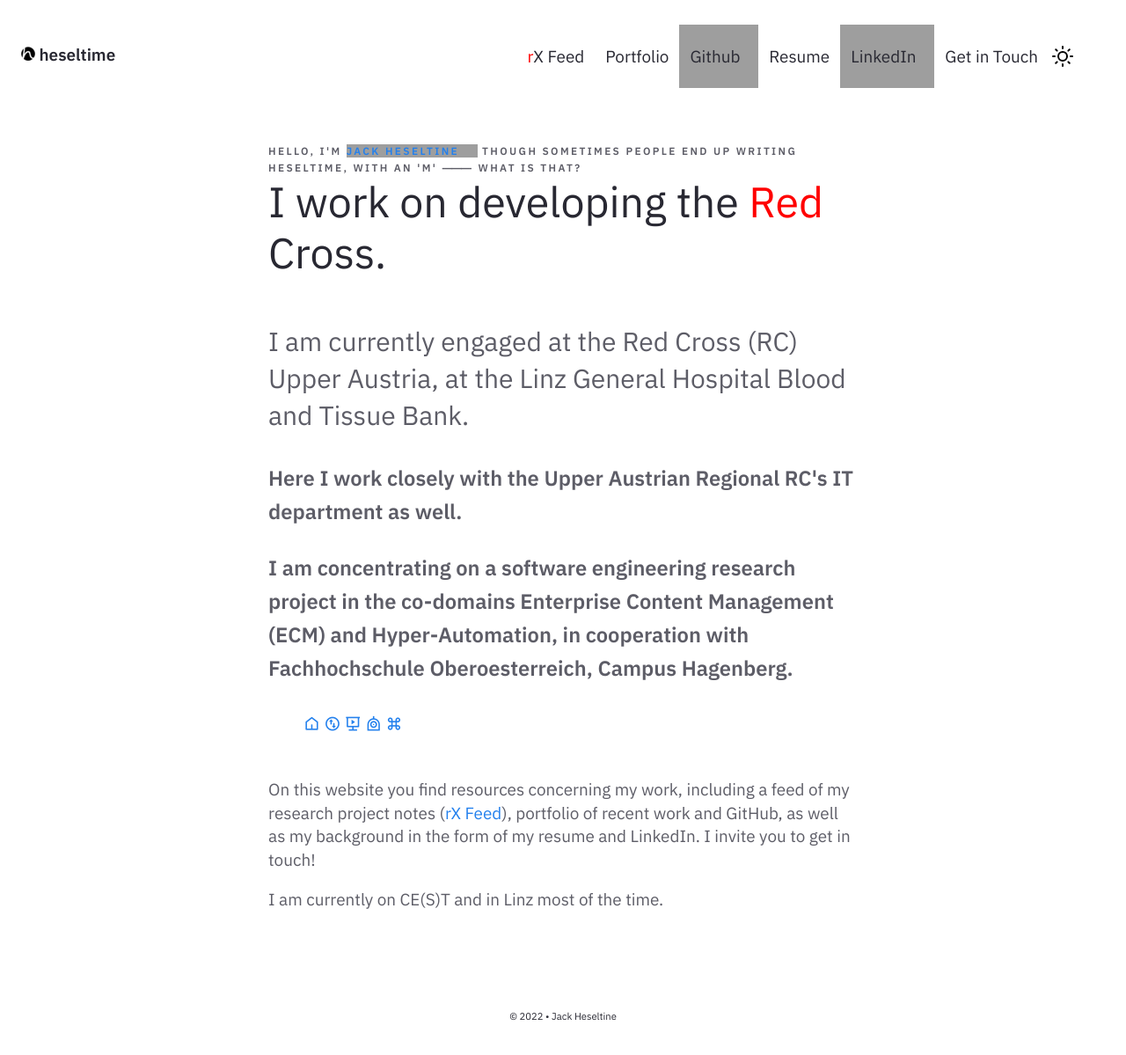
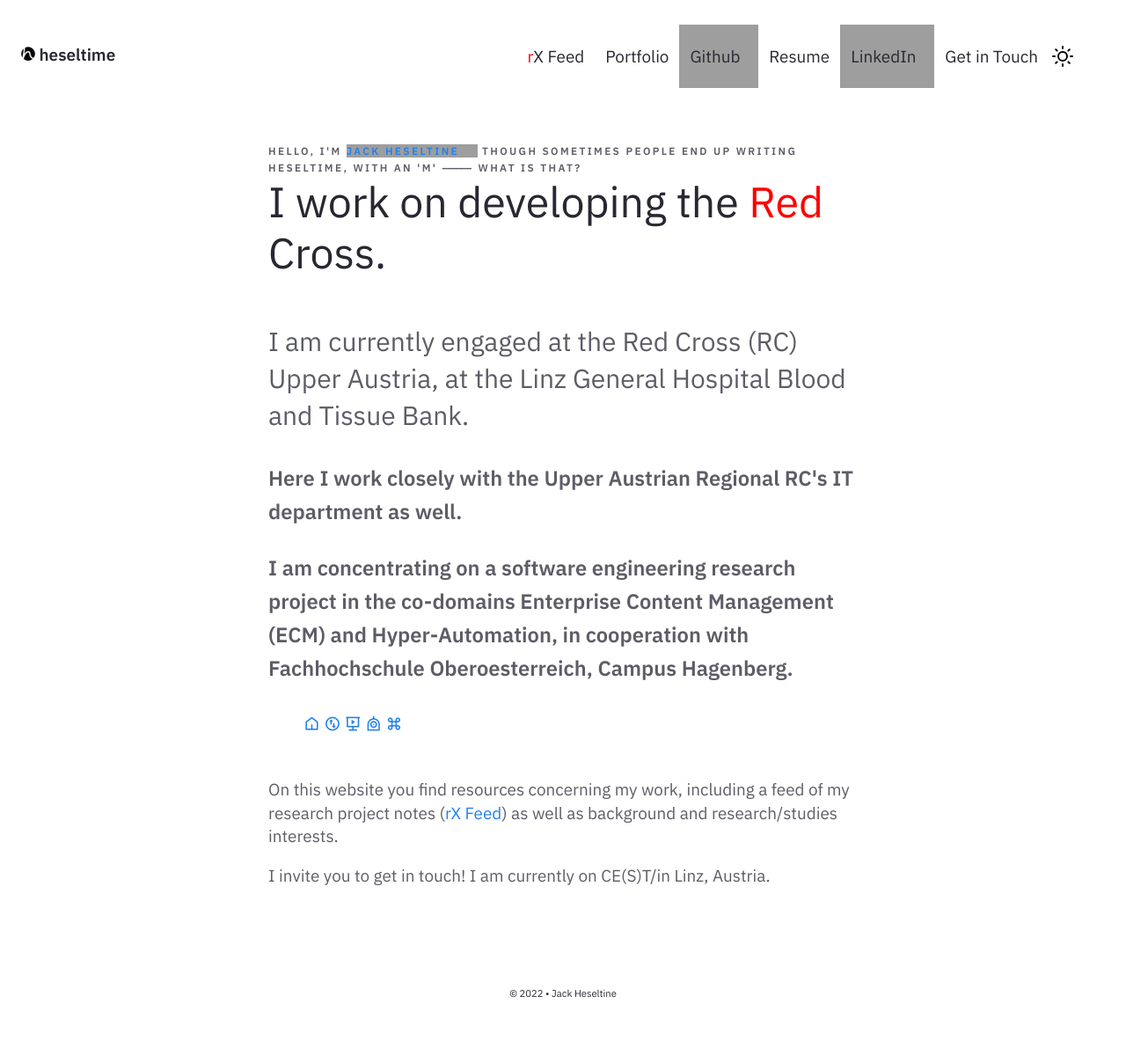
Before and after one commit to heseltime/heseltime.github.io, a Jekyll site: the page built from pages/index.md, in a window 1280 px wide, cut to the strip 0-1204 px from the top of the page. Shown: the top 1199 px of the strip at 88% size. Built offline with Jekyll 4.4.1, drawn with Linux system fonts in a browser that asks for light colours; after the commit the page ends 1177 px from its top, so only the background shows below that; grey boxes are pictures that could not be loaded.

Commit message:
nav img srcset fix

```diff
--- a/_includes/Homepage.html
+++ b/_includes/Homepage.html
@@ -50,9 +50,9 @@
 
     </br>
 
-        <p>On this website you find resources concerning my work, including a feed of my research project notes (<a href="/notes" alt="Feed">rX Feed</a>), portfolio of recent work and GitHub, as well as my background in the form of my resume and LinkedIn. I invite you to get in touch!</p>
+        <p>On this website you find resources concerning my work, including a feed of my research project notes (<a href="/notes" alt="Feed">rX Feed</a>) as well as background and research/studies interests.</p>
 
-        <p>I am currently on CE(S)T and in Linz most of the time.</p>
+        <p>I invite you to get in touch! I am currently on CE(S)T/in Linz, Austria.</p>
     </div>
 
 
--- a/_includes/Nav.html
+++ b/_includes/Nav.html
@@ -32,7 +32,7 @@
 <nav class="navbar is-transparent" role="navigation" aria-label="main navigation">
     <div class="navbar-brand">
       <a class="navbar-item" style="padding-left: 0;"; href="{{ site.baseurl }}/index.html">
-          <h6> <img src="{{ site.baseurl }}/assets/img/favicon.png" alt="heseltime"> {{site.heading}}</h6></a>
+          <h6> <img width="16px" height="16px" srcset="{{ site.baseurl }}/assets/img/favicon.png 1x, {{ site.baseurl }}/assets/img/favicon-32x32.png 2x" alt="heseltime"> {{site.heading}}</h6></a>
           <script src="{{ site.baseurl }}/assets/js/modeswitcher.js"></script>
           <script src="{{ site.baseurl }}/assets/js/Hamburger.js"></script>
       <div class="navbar-item navbar-dark-mode__mobile is-hidden-tablet" onclick="modeSwitcher()">
```
